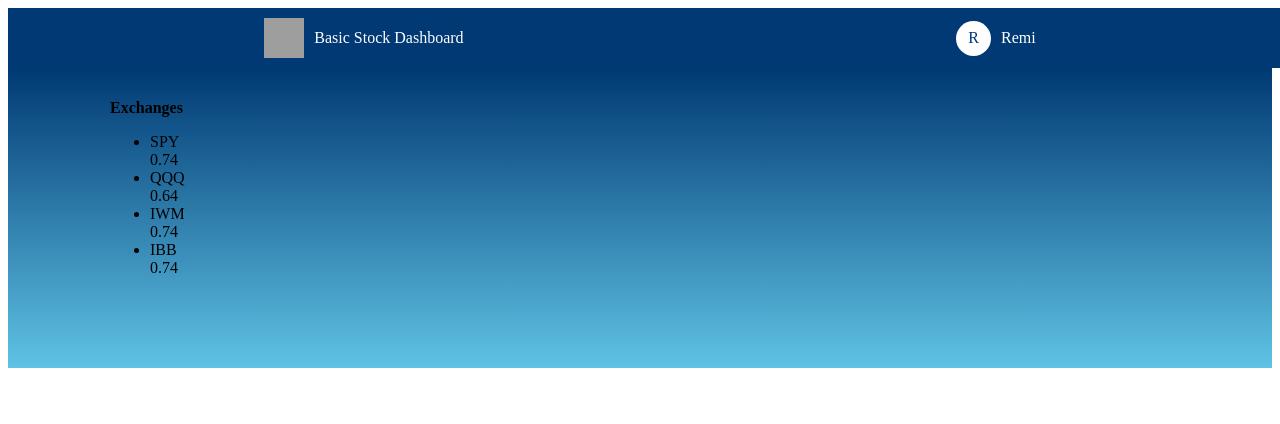
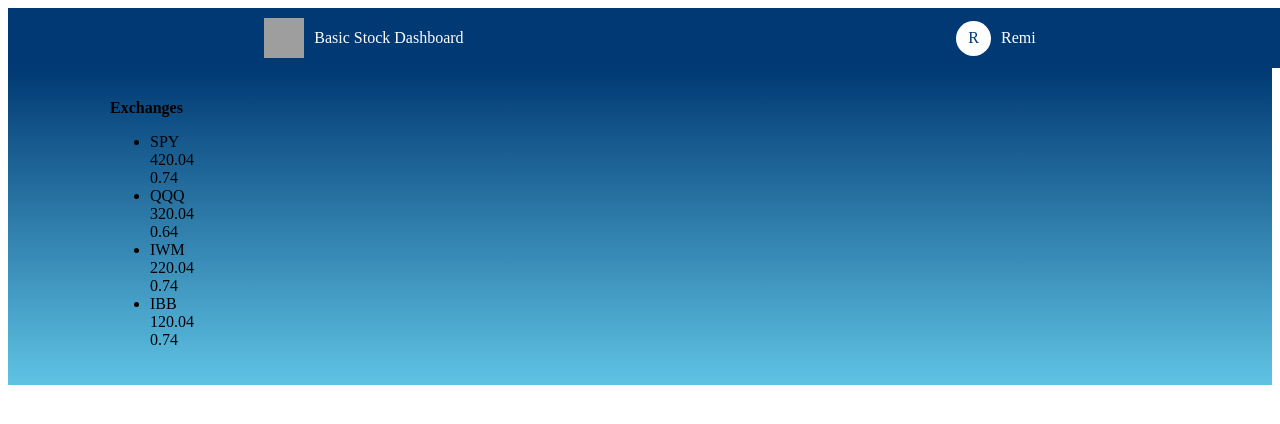
Before and after one commit to remikwisniewski/basicstockdash, a React (Create React App) app in the folder app/: page / in a window 1280 px wide. Shown: the top 424 px of the page. Built offline with nearby package versions, Linux system fonts and the light colour scheme; grey boxes are pictures that could not be loaded.

Commit message:
API DISPLAY: using arrow functions, exchange displays data from datasample.js

```diff
--- a/app/src/Components/Exchange/Exchange.jsx
+++ b/app/src/Components/Exchange/Exchange.jsx
@@ -19,7 +19,7 @@ const ExchangeComponent = (props) => {
         <li className={modstyles.listName} key={exchange.name}>
 
           <div className={modstyles.name}>{exchange.name}</div>
-          <div className={modstyles.index}>{exchange.index}</div>
+          <div className={modstyles.index}>{exchange.price}</div>
           <div className={modstyles.percentage}>{exchange.change}</div>
 
         </li>
--- a/app/src/Components/StockComponent1/StockComponent1.module.css
+++ b/app/src/Components/StockComponent1/StockComponent1.module.css
@@ -1,6 +1,5 @@
 .StockComponent1{
     background: linear-gradient(to bottom, var(--headerGradTop), var(--headerGradBot));
-    height: 300px;
 }
 
 /*
```
